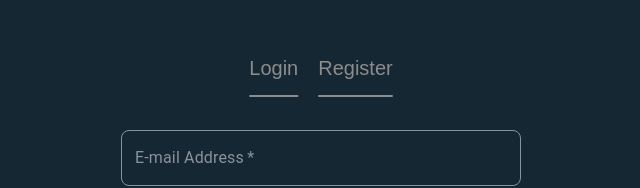
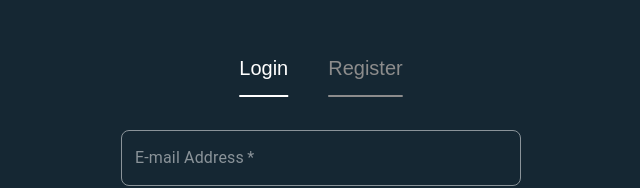
Before and after one commit to MufaddalMustafa2211008KHICND/intelliclip-frontend, a React (Create React App) app: page / in a window 1280 px wide. Shown: the part 246-434 px from the top of the page, without its empty margins (319-959 px from the left). Built offline with nearby package versions, Linux system fonts and the light colour scheme.

Commit message:
added functionality for highlighting active tab

```diff
--- a/src/App.js
+++ b/src/App.js
@@ -12,7 +12,6 @@ function App() {
         <Navigation/>
         <Routes>
           <Route path='/' element={<Login/>} />
-          <Route path='/login' element={<Login/>} />
           <Route path='/register' element={<Register/>} />
         </Routes>
       </BrowserRouter>
--- a/src/components/Navigation/Navigation.jsx
+++ b/src/components/Navigation/Navigation.jsx
@@ -1,12 +1,12 @@
-import styled from './Navigation.module.css'
+import styles from './Navigation.module.css'
 import React from 'react'
-import { Link } from 'react-router-dom'
+import { NavLink } from 'react-router-dom'
 
 const Navigation = () => {
   return (
-    <div className={styled.Navigation}>
-        <Link className={styled.login}  to='/login' >Login</Link>
-        <Link className={styled.register} to='/register' >Register</Link>
+    <div className={styles.navigation}>
+        <NavLink className={({ isActive }) => isActive ? `${styles.active} ${styles.default}` : styles.default}  to='/' >Login</NavLink>
+        <NavLink className={({ isActive }) => isActive ? `${styles.active} ${styles.default}` : styles.default} to='/register' >Register</NavLink>
     </div>
   )
 }
--- a/src/components/Navigation/Navigation.module.css
+++ b/src/components/Navigation/Navigation.module.css
@@ -1,26 +1,21 @@
-.Navigation {
+.navigation {
     margin: 30px;
 }
 
-.login{
- color: rgb(140, 140, 140);
- font-size: 20px;
- text-decoration:underline;
- text-underline-offset: 20px;
- font-family: sans-serif;
-}
-.register{
+.default {
     color: rgb(140, 140, 140);
     font-size: 20px;
     text-decoration:underline;
     text-underline-offset: 20px;
     font-family: sans-serif;
-    margin-left: 20px;
+    margin: 0 20px;
 
 }
-.register:hover{
+
+.default:hover{
     color: rgb(255, 255, 255);
 }
-.login:hover{
-    color: rgb(255, 255, 255);
+
+.active {
+    color: #fff;
 }
```
